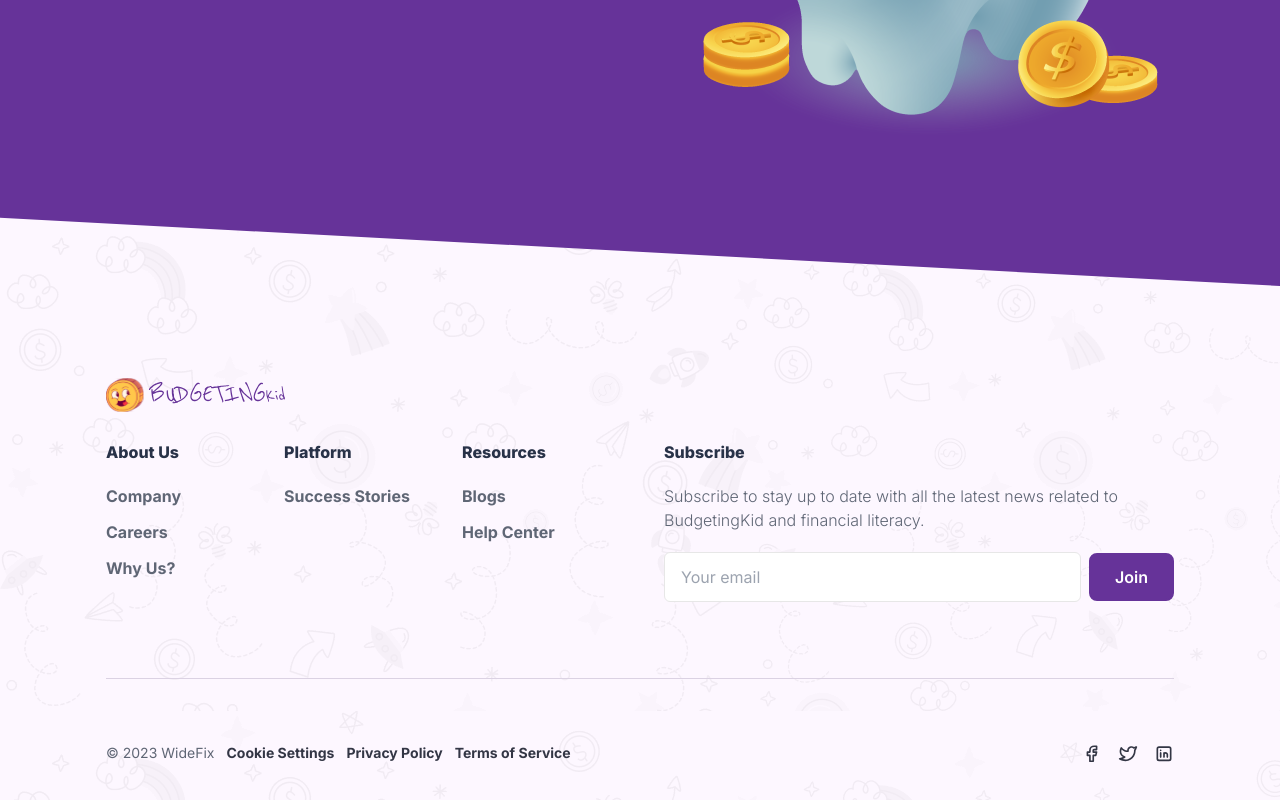
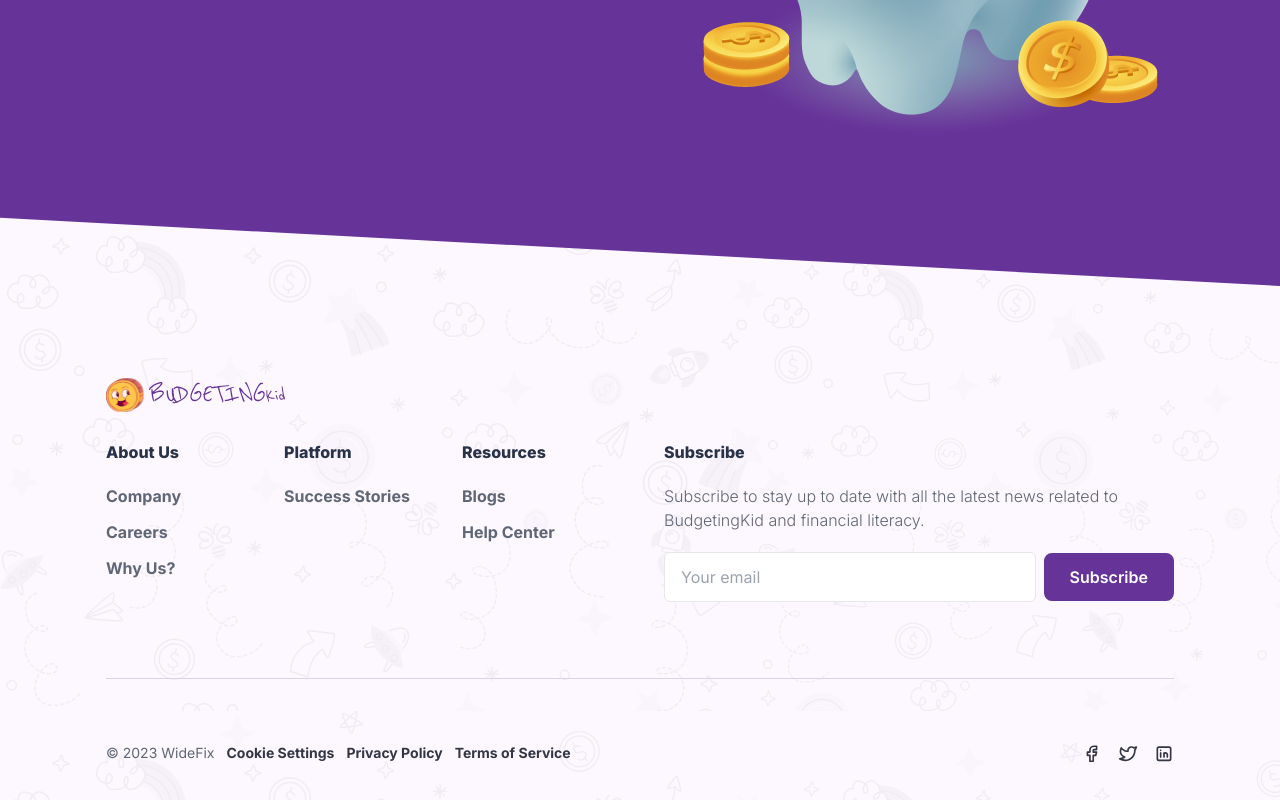
Before and after one commit to widefix/budgetingkid-landing, a Next.js app: page / in a window 1280 px wide. Shown: the part 4451-5251 px from the top of the page. Built offline with nearby package versions, Linux system fonts and the light colour scheme; a web font is replaced by a local one.

Commit message:
call subscribe

```diff
--- a/components/Button.tsx
+++ b/components/Button.tsx
@@ -36,7 +36,7 @@ const Button = <C extends ElementType = 'button'>({
 
   return React.createElement(
     Component,
-    { ...props, className: classes },
+    { ...props, className: classes, type: 'submit' },
     children
   );
 };
--- a/components/Footer.tsx
+++ b/components/Footer.tsx
@@ -1,7 +1,7 @@
 import Image from 'next/image';
 import logoImg from '/public/logo.svg';
 import Link from 'next/link';
-import Button from '@/components/Button';
+import Subscribe from './Subscribe';
 
 export default function Footer() {
   return (
@@ -42,25 +42,7 @@ export default function Footer() {
           </dl>
         </div>
         <div>
-          <dl className={'mt-4 lg:mt-0'}>
-            <dt>Subscribe</dt>
-            <dd>
-              <p className={'font-light text-text-primary-light mb-[20px]'}>
-                Subscribe to stay up to date with all the latest news related to
-                BudgetingKid and financial literacy.
-              </p>
-              <form className={'flex gap-2 items-center'}>
-                <input
-                  className={
-                    'w-full border border-[#E7E7E7] rounded-[6px] py-3 px-4'
-                  }
-                  type="text"
-                  placeholder={'Your email'}
-                />
-                <Button>Join</Button>
-              </form>
-            </dd>
-          </dl>
+          <Subscribe />
         </div>
       </div>
       <div className={'h-px bg-[#DBD2E3] my-16'}></div>
--- /dev/null
+++ b/components/Subscribe.tsx
@@ -0,0 +1,52 @@
+'use client';
+
+import { useRef } from 'react';
+import Button from '@/components/Button';
+
+const callSubscribe = (email: string) => {
+  fetch('https://budgetingkid.com/subscribers', {
+    method: 'POST',
+    headers: {
+      'Content-Type': 'application/json',
+    },
+    body: JSON.stringify({ email }),
+  }).then((res) => {
+    if (res.ok) {
+      alert('Thank you for subscribing!');
+    }
+  });
+};
+
+export default function Subscribe() {
+  const inputRef = useRef<HTMLInputElement>(null);
+
+  return (
+    <dl className={'mt-4 lg:mt-0'}>
+      <dt>Subscribe</dt>
+      <dd>
+        <p className={'font-light text-text-primary-light mb-[20px]'}>
+          Subscribe to stay up to date with all the latest news related to
+          BudgetingKid and financial literacy.
+        </p>
+        <div className={'flex gap-2 items-center'}>
+          <input
+            className={'w-full border border-[#E7E7E7] rounded-[6px] py-3 px-4'}
+            type="email"
+            placeholder={'Your email'}
+            ref={inputRef}
+          />
+          <Button
+            onClick={() => {
+              const email = inputRef?.current?.value;
+              if (email) {
+                callSubscribe(email);
+              }
+            }}
+          >
+            Subscribe
+          </Button>
+        </div>
+      </dd>
+    </dl>
+  );
+}
```
